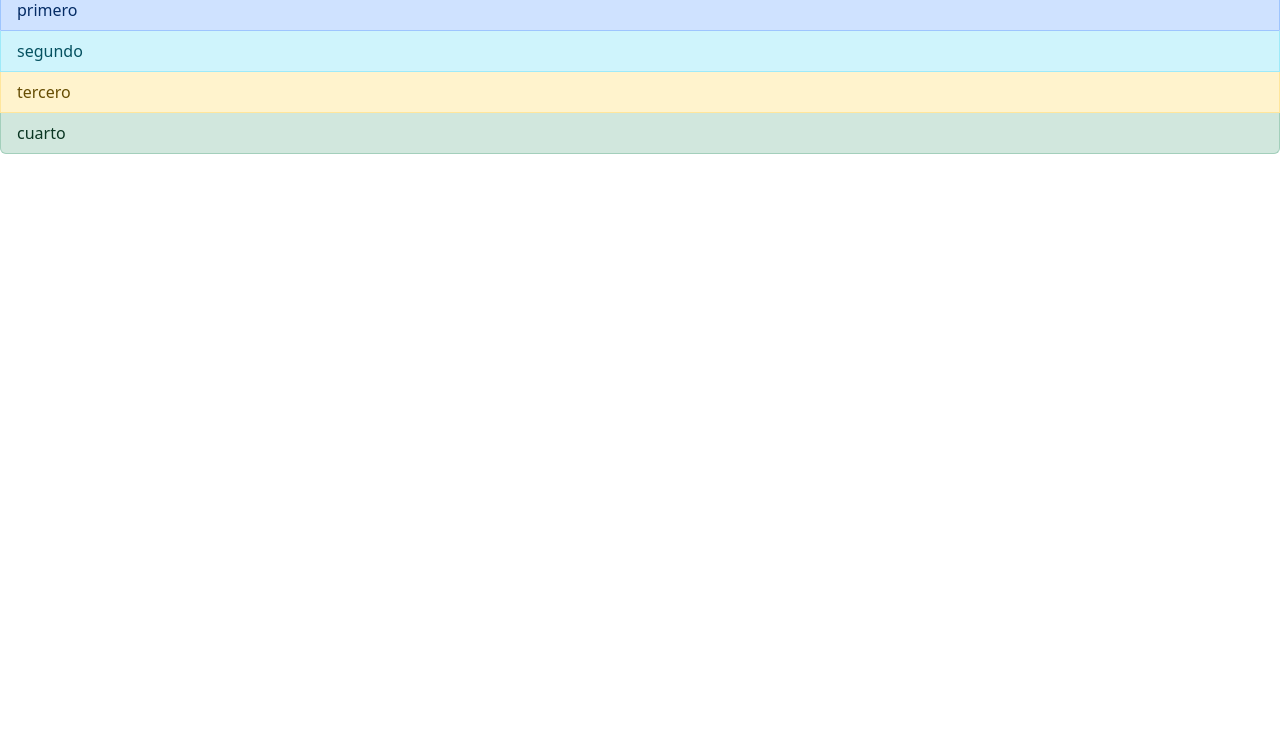
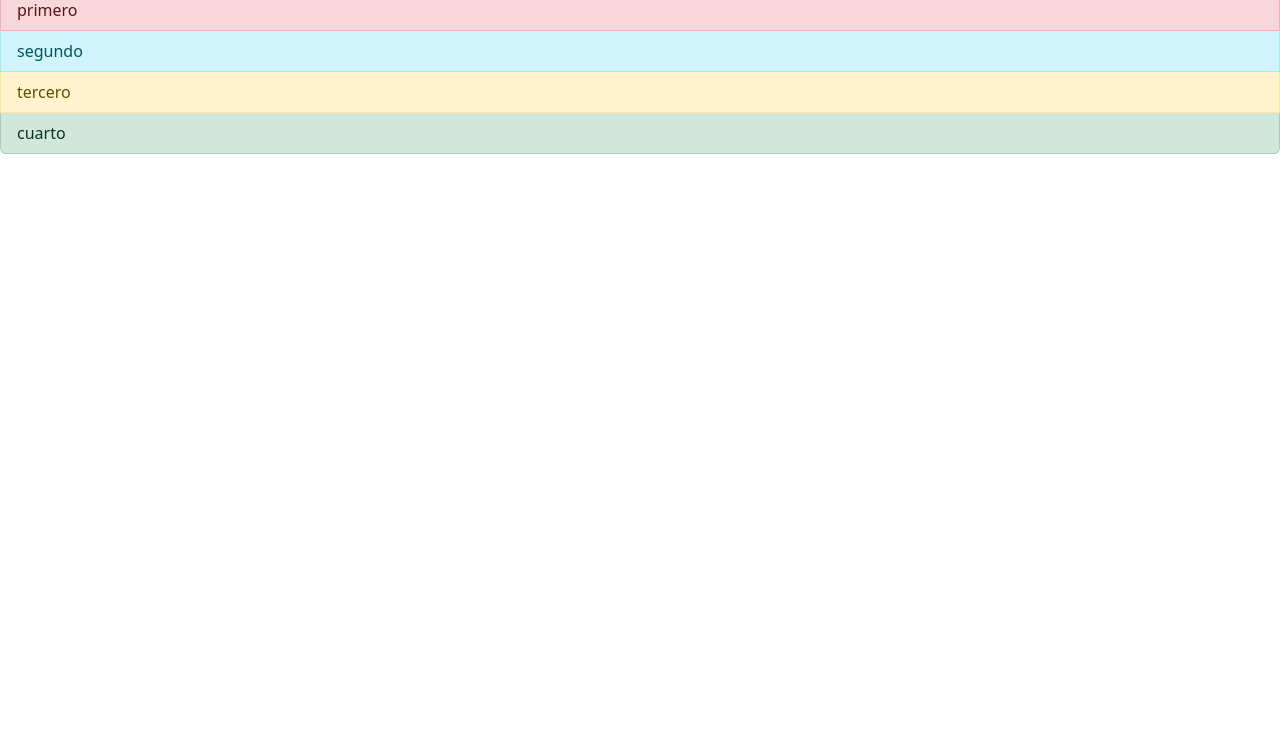
Before and after one commit to candetche/TP1-Conflictos-GIT, a plain HTML site: page index.html in a window 1280 px wide. Shown: the part 67-800 px from the top of the page. Drawn offline with nearby package versions, Linux system fonts and the light colour scheme.

Commit message:
3 - crear conflicto con un PR

```diff
--- a/index.html
+++ b/index.html
@@ -16,7 +16,7 @@
       <h1>CONFLICTOS GIT</h1>
     </header>
     <ul class="list-group">
-      <li class="list-group-item list-group-item-primary">primero</li>
+      <li class="list-group-item list-group-item-danger">primero</li>
       <li class="list-group-item list-group-item-info">segundo</li>
       <li class="list-group-item list-group-item-warning">tercero</li>
       <li class="list-group-item list-group-item-success">cuarto</li>
```
